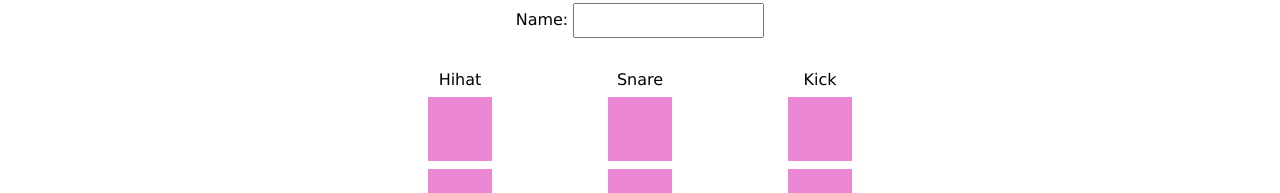
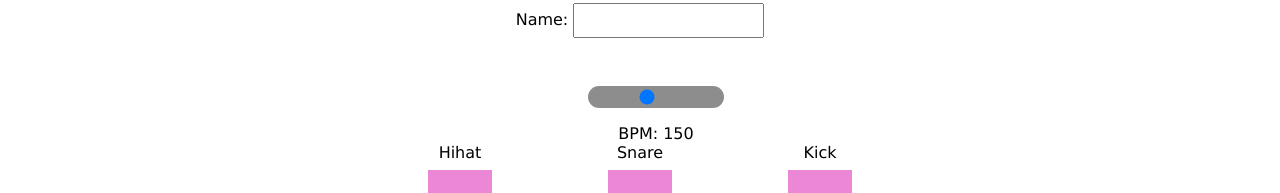
Before and after one commit to eliKoschwitz/beats-by-us-frontend, a React (Create React App) app: page /new in a window 1280 px wide. Shown: the part 157-350 px from the top of the page. Built offline with nearby package versions, Linux system fonts and the light colour scheme.

Commit message:
feat: tempo functionality and styling

```diff
--- a/src/beat/Beat.tsx
+++ b/src/beat/Beat.tsx
@@ -4,6 +4,8 @@ import SoundPads from "../soundPads/SoundPads";
 import axios from "axios";
 import {useNavigate} from "react-router-dom";
 import Track from "../track/Track";
+import TempoSlider from "../temposlider/TempoSlider";
+import React from "react";
 
 export default function Beat({beat, indexBack, updateBeat}: {
     beat: BeatType,
@@ -14,12 +16,20 @@ export default function Beat({beat, indexBack, updateBeat}: {
     const navigate = useNavigate()
     const beatName = beat.name;
 
-    let bpm = 80;
-
     async function deleteBeat() {
         const response = await axios.delete("/api/beats/" + beat.id);
         console.log(response.status)
         response.status === 200 && window.location.reload();
+    }
+
+    const onChange = (e: React.ChangeEvent<HTMLInputElement>) => {
+        const targetName = e.target.name;
+        const targetValue = e.target.value;
+
+        updateBeat({
+            ...beat, [targetName]: targetValue
+        });
+        console.log(beat)
     }
 
     const callBackIndex = (soundName: string, padsState: boolean[]) => {
@@ -28,24 +38,31 @@ export default function Beat({beat, indexBack, updateBeat}: {
 
     return (
         <>
+            <div className={"header new-header"}>
+                <h1 className={"beat-title"}>{beat.name}</h1>
                 <div className={"item-container"}>
-                <h2 className={"beat-title"}>{beat.name}</h2>
-                <button className={"button"} onClick={() => {
+                    <div className={"button-container"}>
+                        <button className={"beat-button"} onClick={() => {
                             deleteBeat();
                             navigate("/")
                         }}
-                >Delete
+                        >Beat löschen
                         </button>
-                <button className={"button"}
-                        onClick={() => {
+
+                        <button className={"beat-button"} onClick={() => {
                             updateBeat(beat)
                         }}
                         >Änderungen speichern
                         </button>
                     </div>
+                </div>
+            </div>
             <div className="track">
                 <div className="sound-pads">
-                    <Track soundList={beat.soundList} bpm={bpm}/>
+                    <div className={"sound-controls"}>
+                        <Track soundList={beat.soundList} bpm={beat.tempo}/>
+                        <TempoSlider bpm={beat.tempo} onChange={onChange}/>
+                    </div>
                     <div className={"sound-pads-container"}>
                         {beat.soundList.map((sound, index) => {
                             return (
--- a/src/beat/beat.css
+++ b/src/beat/beat.css
@@ -1,15 +1,14 @@
 .track {
     display: flex;
     align-items: center;
-    justify-content: space-between;
+    justify-content: center;
 }
 
 .sound-pads {
     display: flex;
     flex-direction: column;
-    width: 100%;
+    width: 70%;
     align-items: center;
-    margin: 2rem 0;
 }
 
 .sound-pads-container {
@@ -22,6 +21,19 @@
     text-align: center;
 }
 
+.beat-button {
+    padding: 0.5rem 1rem;
+    border: 1px solid white;
+    background-color: white;
+    border-radius: 5px;
+    margin: 0 1rem;
+}
+
+.beat-button:hover {
+    border: 1px solid #d3cbe8;
+    background-color: #d3cbe8;
+}
+
 .beat-title {
     text-align: center;
 }
@@ -31,3 +43,13 @@
     flex-direction: column;
     align-items: center;
 }
+
+.sound-controls {
+    display: flex;
+    align-items: center;
+    justify-content: center;
+    margin-bottom: 2rem;
+    border: 1px solid #303080;
+    border-radius: 5px;
+    padding: 0.5rem 3rem;
+}
--- a/src/beatForm/BeatForm.tsx
+++ b/src/beatForm/BeatForm.tsx
@@ -6,6 +6,7 @@ import axios from "axios";
 import {useNavigate} from "react-router-dom";
 import {toast, ToastContainer} from "react-toastify";
 import 'react-toastify/dist/ReactToastify.css'
+import TempoSlider from "../temposlider/TempoSlider";
 
 export type NewBeatType = {
     "name": string;
@@ -20,7 +21,7 @@ export default function BeatForm() {
 
     const emptyBeat: NewBeatType = {
         name: "",
-        tempo: 0,
+        tempo: 150,
         soundList: [
             {
                 name: "Hihat",
@@ -46,6 +47,7 @@ export default function BeatForm() {
         setNewBeat({
             ...newBeat, [targetName]: targetValue
         });
+        console.log(newBeat)
     }
 
     const getUpdatedSounds = (pads: boolean[], name: string) => {
@@ -78,6 +80,7 @@ export default function BeatForm() {
                     <label htmlFor="title">Name: </label>
                     <input id={"title"} type="text" name={"name"} required={true} value={newBeat.name} onChange={onChange}/>
                 </div>
+                <TempoSlider bpm={newBeat.tempo} onChange={onChange}/>
                 <div className="sound-pads">
                     {newBeat.soundList.map((sound, index) => {
                         return (
--- a/src/beatsGallery/BeatsGallery.tsx
+++ b/src/beatsGallery/BeatsGallery.tsx
@@ -33,9 +33,9 @@ export default function BeatsGallery() {
             .then((data) => {
                 updatedBeats = beats.map(beat => {
                         if (beat.name === data.name) {
-                            return {...beat, pads: data.pads}
+                            return data;
                         } else {
-                            return beat
+                            return beat;
                         }
                     }
                 )
--- /dev/null
+++ b/src/temposlider/TempoSlider.tsx
@@ -0,0 +1,24 @@
+import "./tempo-slider.css";
+
+export default function TempoSlider({bpm, onChange}: {
+    bpm: number,
+    onChange: Function
+}) {
+
+    return (
+        <div className="tempo">
+            <input
+                type={"range"}
+                className={"tempo-slider"}
+                name={"tempo"}
+                max={300}
+                min={40}
+                defaultValue={bpm}
+                onChange={(e) => {
+                    onChange(e);
+                }}
+            />
+            <p>BPM: <span className="tempo-nr">{bpm}</span></p>
+        </div>
+    )
+}
--- /dev/null
+++ b/src/temposlider/tempo-slider.css
@@ -0,0 +1,20 @@
+.tempo {
+    display: flex;
+    flex-direction: column;
+    align-items: center;
+    margin-left: 2rem;
+}
+
+.tempo-slider {
+    padding: 0.2rem;
+    -webkit-appearance: none;
+    margin: 1rem 0;
+    position: relative;
+    background: rgb(141, 141, 141);
+    cursor: pointer;
+    border-radius: 1rem;
+}
+.tempo p {
+    font-size: 1rem;
+    text-align: center;
+}
--- a/src/track/Track.tsx
+++ b/src/track/Track.tsx
@@ -32,11 +32,11 @@ export default function Track({soundList, bpm}: { soundList: Sound[], bpm: numbe
         <>
             <div className={"track-controls"} ref={soundPadsContainer}>
                 <button
-                    className={"button"}
+                    className={"controls-button"}
                     onClick={() => playTrack(soundPadsContainer, soundList, bpm)}
                 >&#9658;
                 </button>
-                <button className={"button"} onClick={() => clearInterval(intervalID)}>&#10073; &#10073;</button>
+                <button className={"controls-button"} onClick={() => clearInterval(intervalID)}>&#10073; &#10073;</button>
                 {soundList.map((sound) =>
                     <div className={"audio-div"} key={sound.name}>
                         <audio
--- a/src/track/track.css
+++ b/src/track/track.css
@@ -1,10 +1,24 @@
 .track-controls {
-    width: 50%;
     display: flex;
     justify-content: space-around;
-    margin: 2rem 0;
+    margin: 1rem 0;
 }
 
 .audio-div {
     display: none;
 }
+
+.controls-button {
+    padding: 1rem 2rem;
+    border: 1px solid #303080;
+    background-color: #303080;
+    color: white;
+    border-radius: 5px;
+    margin: 0 0.5rem;
+}
+
+.controls-button:hover {
+    cursor: pointer;
+    border: 1px solid #9066e3;
+    background-color: #9066e3;
+}
```
Lines whose indentation alone changed are shown as unchanged.
